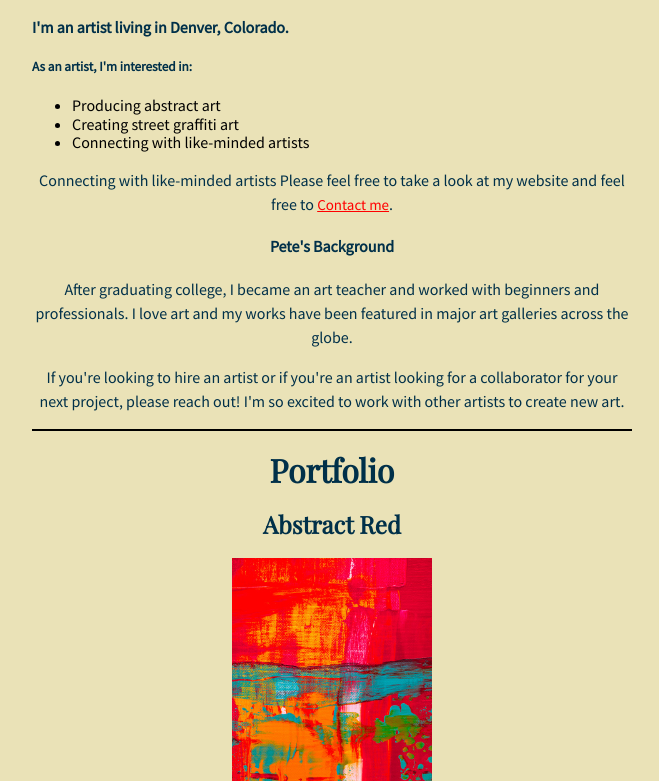
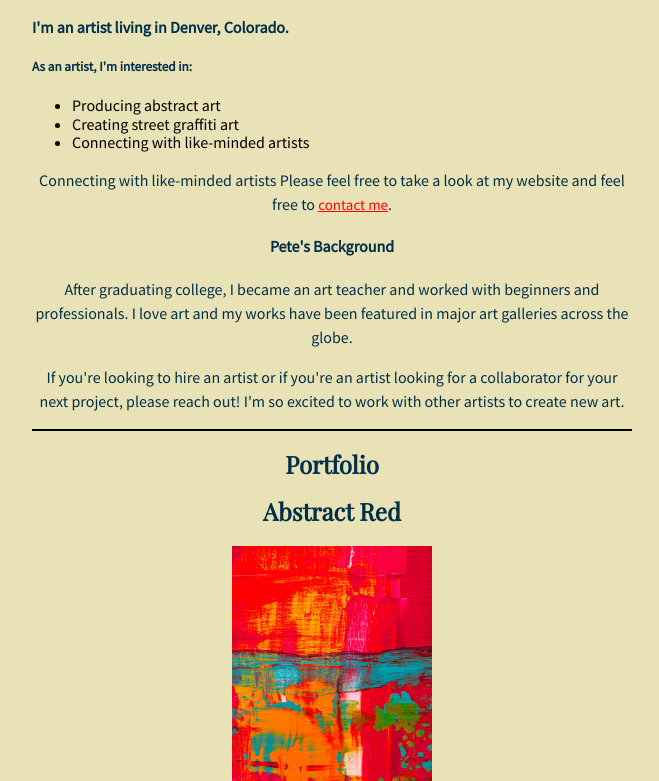
Before and after one commit to carolinaquiles/Pete-Thinkful-Portfolio, a plain HTML site: page index.html in a window 1280 px wide. Shown: the part 502-1283 px from the top of the page, without its empty margins (308-967 px from the left). Drawn offline with nearby package versions, Linux system fonts and the light colour scheme.

Commit message:
Update index.html
Used hmtl checker to clear errors.

```diff
--- a/index.html
+++ b/index.html
@@ -30,12 +30,12 @@
     <div>
 
       <article>
+<h2 id="about">About</h2>
         <section>
 
       <!-- TODO: Add About section here -->
       <div>
-          <h2 id="about">About</h2>
-<h3>Hi! I'm Pete Thinkful</h3>
+        <h3>Hi! I'm Pete Thinkful</h3>
 
           <img class="image-circle" src="images/pete-thinkful.png" alt="Pete Thinkful">
 
@@ -50,7 +50,7 @@
 
 <div>
 <p>Connecting with like-minded artists
-Please feel free to take a look at my website and feel free to <a href="#contact" style="color: red;"> Contact me</a>. </p>
+Please feel free to take a look at my website and feel free to <a href="#contact" style="color: red;"> contact me</a>. </p>
 
   </div>
 
@@ -76,7 +76,7 @@ excited to work with other artists to create new art.</p>
       <section>
         <div>
         <header>
-          <h1 id="portfolio">Portfolio</h1>
+          <h2 id="portfolio">Portfolio</h2>
           </header>
 
 
@@ -109,10 +109,9 @@ locavore shabby chic forage.</p>
         <div><h3 id="contact">Contact</h3></div>
        I'd love to hear from you! Please feel free to contact or follow me:
   <ol>
-    <li><span>LinkedIn</span></li>
-    <li><span>Instagram</span></li>
-    <li><span>Pinterest</span></li>
-       </ol>
+           <li><span>LinkedIn</span></li>
+           <li><span>Instagram</span></li>
+           <li><span>Pinterest</span></li>
        </ol>
 
 
```
